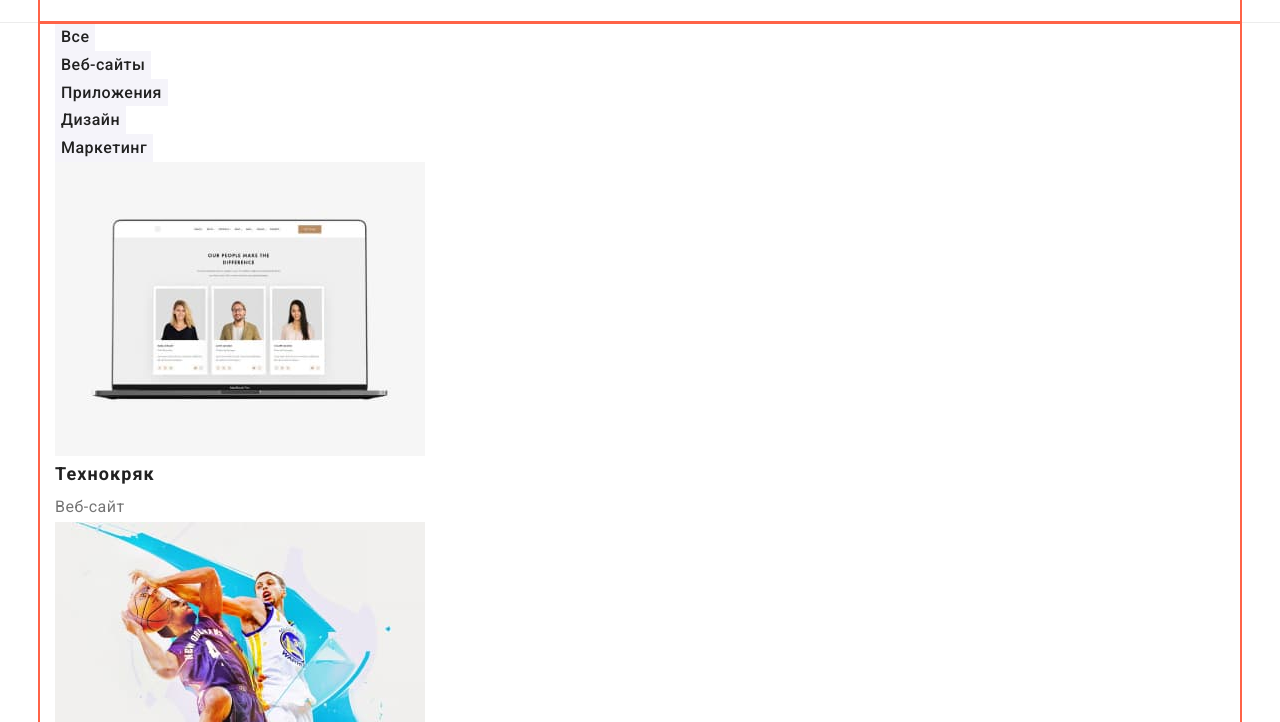
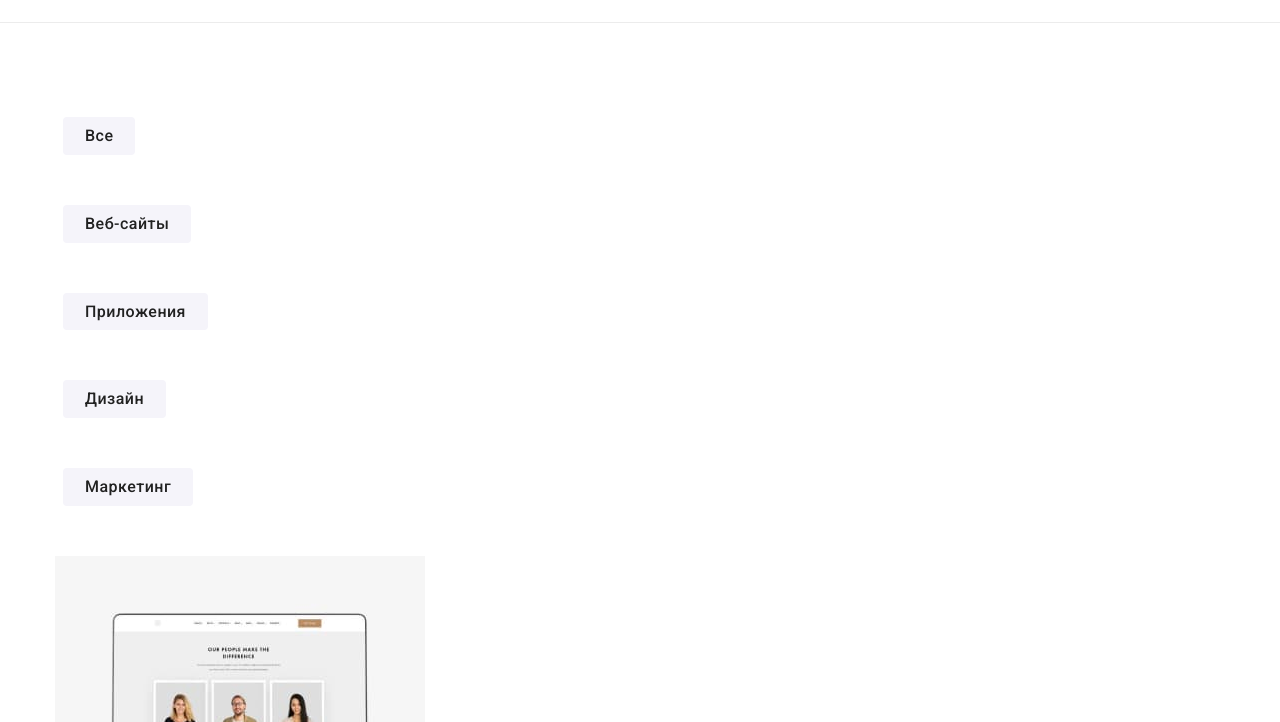
Before and after one commit to LiSazonova/goit-markup-hw-03, a plain HTML site: page portfolio.html in a window 1280 px wide. Shown: the part 138-860 px from the top of the page. Drawn offline with nearby package versions, Linux system fonts and the light colour scheme.

Commit message:
update css

```diff
--- a/css/styles.css
+++ b/css/styles.css
@@ -46,7 +46,7 @@ body {
     margin: 0 auto;
     padding-left: 15px;
     padding-right: 15px;
-    outline: 2px solid tomato;
+    /* outline: 2px solid tomato; */
 }
 
 .list {
@@ -116,7 +116,6 @@ body {
     color: var(--first-accent-color);
 }
 
-
 .hero {
     background-color: var(--second-background-color);
 }
@@ -176,6 +175,12 @@ body {
     padding-top: 94px;
     padding-bottom: 47px;
 }
+
+/* .features-list {
+                display: flex;
+            justify-content: center;
+            margin-right: 30px;
+        } */
 
 .features-title {
     font-weight: 700;
@@ -295,6 +300,15 @@ body {
     color: var(--third-text-color);
 }
 
+/* .filters-list {
+    display: flex;
+    justify-content: center;
+} */
+
+.filters-item {
+    margin-left: 8px;
+}
+
 .filters-btn {
     font-family: 'Roboto', sans-serif;
     font-weight: 500;
@@ -306,12 +320,27 @@ body {
     cursor: pointer;
     color: var(--first-text-color);
     background-color: var(--third-background-color);
+    padding: 6px 22px;
+    margin-bottom: 50px;
+    border-radius: 4px;
 }
 
 .filters-btn:hover,
 .filters-btn:focus {
     color: var(--third-text-color);
     background-color: var(--first-accent-color);
+}
+
+.work {
+padding-top: 94px;
+padding-bottom: 94px;
+}
+
+.work-list {
+    padding-left: 0;
+    padding-right: 0;
+    /* display: flex;
+    flex-wrap: wrap; */
 }
 
 .work-title {
@@ -321,10 +350,13 @@ body {
     letter-spacing: 0.06em;
     color: var(--first-text-color);
 }
-
 .work-text {
     font-size: 16px;
     line-height: 1.88;
     letter-spacing: 0.03em;
     color: var(--second-text-color);
 }
+
+/* .work-item {
+    margin-right: 30px;
+} */
--- a/portfolio.html
+++ b/portfolio.html
@@ -41,7 +41,8 @@
     <main>
         <section class="work">
             <div class="container">
-            <h1 class="visually-hidden">Наши Работы</h1>
+            <div class="work-content">
+                <h1 class="visually-hidden">Наши Работы</h1>
             <ul class="filters-list list">
                 <li class="filters-item">
                     <button type="button" class="filters-btn">Все</button>
@@ -144,6 +145,7 @@
                 </li>
             </ul>
             </div>
+            </div>
         </section>
     </main>
     <!--Footer-->
```
